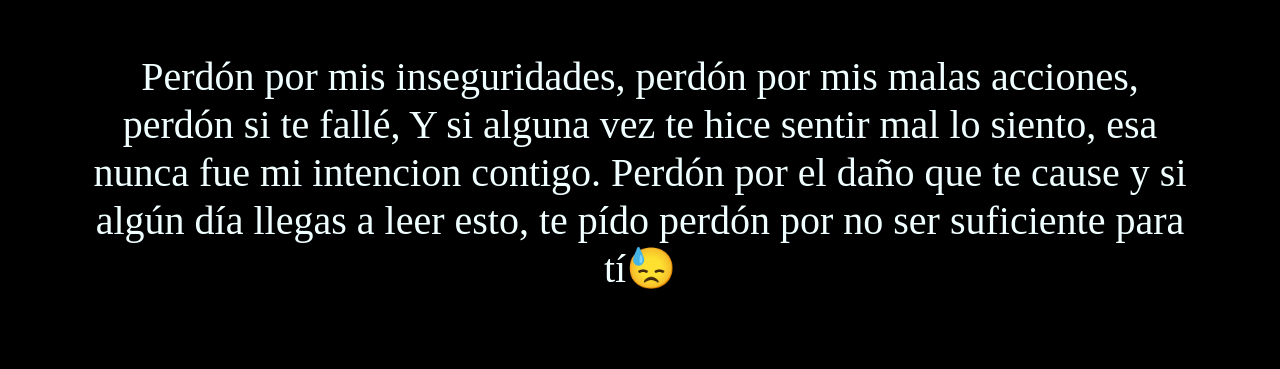
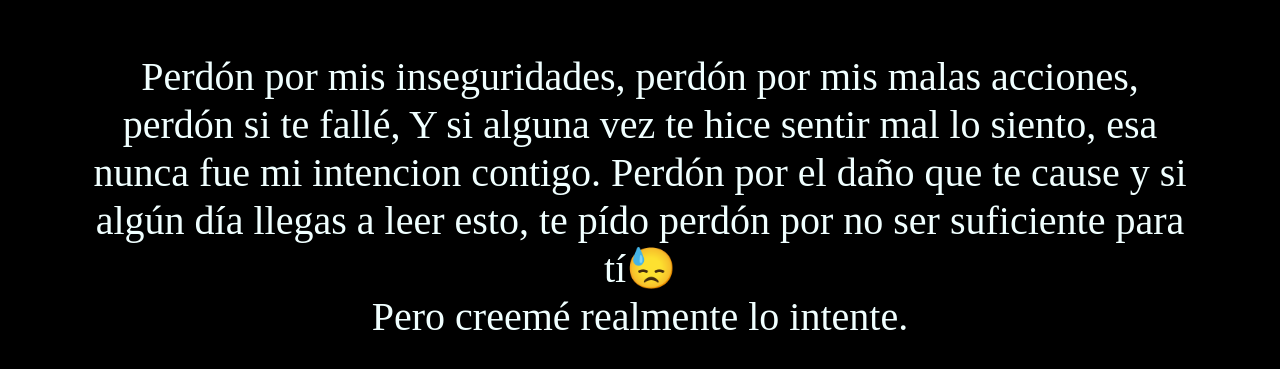
Before and after one commit to K-E-V1/girasol.github.io, a plain HTML site: page index.html in a window 1280 px wide. Shown: the part 75-444 px from the top of the page. Drawn offline with nearby package versions, Linux system fonts and the light colour scheme.

Commit message:
cuarto_commit

```diff
--- a/index.html
+++ b/index.html
@@ -22,7 +22,7 @@
 
         <div class="row">
             <div class="col-md-12 text-center">
-                <h1 style="font-family: 'American Typewriter', serif;">Perdón por mis inseguridades, perdón por mis malas acciones, perdón si te fallé, Y si alguna vez te hice sentir mal lo siento, esa nunca fue mi intencion contigo. Perdón por el daño que te cause y si algún día llegas a leer esto, te pído perdón por no ser suficiente para tí😓</h1>
+                 <h1 style="font-family: 'American Typewriter', serif;">Perdón por mis inseguridades, perdón por mis malas acciones, perdón si te fallé, Y si alguna vez te hice sentir mal lo siento, esa nunca fue mi intencion contigo. Perdón por el daño que te cause y si algún día llegas a leer esto, te pído perdón por no ser suficiente para tí😓 <br> Pero creemé realmente lo intente.</h1>
             </div>
         </div>
 
```
